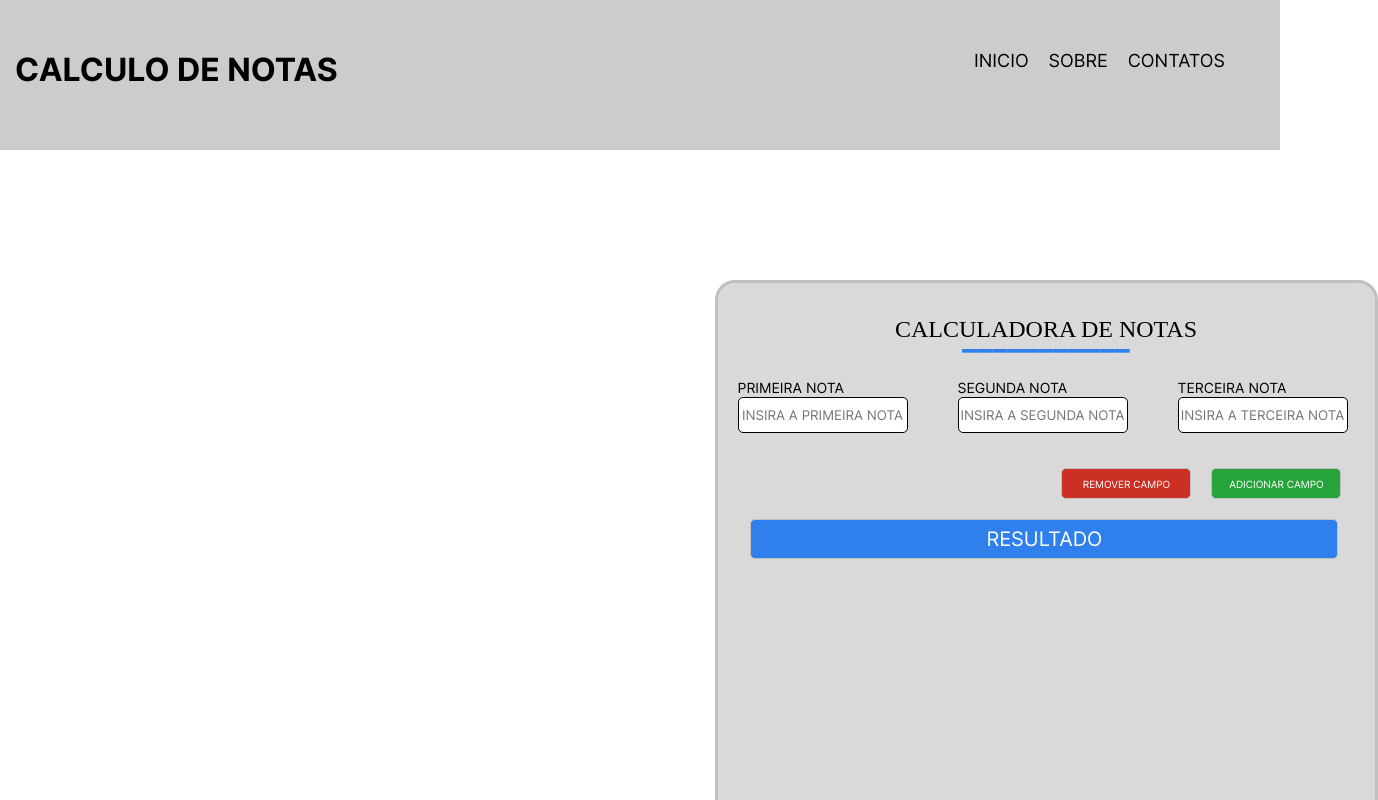
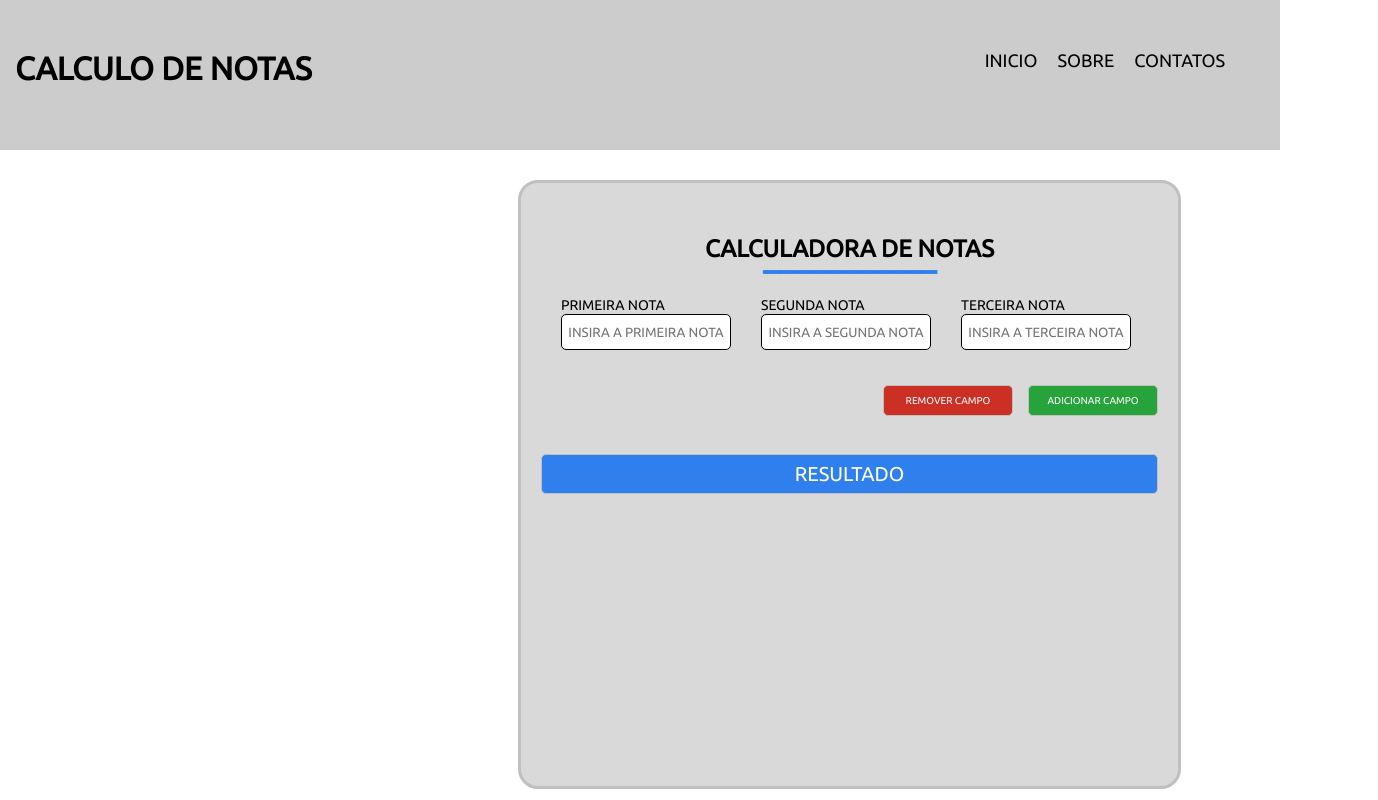
Before and after one commit to TecnoSystemEJ/calculodenotas, a React (Create React App) app: page / in a window 1280 px wide. Shown: the top 800 px of the page, 1378 px wide, since content can reach past the window. Built offline with nearby package versions, Linux system fonts and the light colour scheme.

Commit message:
Boas práticas

```diff
--- a/src/Components/Calculator/FormCalculator/index.jsx
+++ b/src/Components/Calculator/FormCalculator/index.jsx
@@ -1,4 +1,5 @@
 import { useState } from "react";
+
 import "./styles.css";
 
 const titleInputs = [
@@ -69,7 +70,7 @@ function FormCalculator({ onResult }) {
             </div>
           ))}
         </div>
-        <div className="groupButton"></div>
+        <div className="groupButton">
           <button
             id="b_remover"
             className="button"
@@ -87,6 +88,8 @@ function FormCalculator({ onResult }) {
           >
             Adicionar Campo
           </button>
+        </div>
+
         <br />
         <button id="b_resul" className="button" type="submit">
           Resultado
--- a/src/Components/Calculator/FormCalculator/styles.css
+++ b/src/Components/Calculator/FormCalculator/styles.css
@@ -12,9 +12,7 @@
 } Nao faz diferença? */
 
 #titulo {
-  font-family: "Ubuntu";
-  font-style: normal;
-  font-weight: 400;
+  font-family: Ubuntu;
   font-size: 24px;
   line-height: 28px;
   align-items: center;
@@ -34,20 +32,19 @@
   border-radius: 20px;
   width: 663px;
   height: 609px;
-  margin-top: 169px;
-  margin-left: 812px;
   background-color: #d9d9d9;
+  padding: 20px;
 }
 
 .groupInput {
   display: flex;
   padding: 20px;
-  gap: 20px 50px;
+  gap: 20px 30px;
   flex-wrap: wrap;
 }
 
 #tituloInput {
-  font-family: "Inter";
+  font-family: Inter;
   font-style: normal;
   font-weight: 400;
   font-size: 14px;
@@ -55,6 +52,7 @@
 }
 
 .inputNotas {
+  padding: 2px 5px;
   text-transform: uppercase;
   text-align: center;
   display: block;
@@ -63,12 +61,18 @@
   border: 1px solid black;
   border-radius: 5px;
   background-color: white;
-  transition: 0.5s;
+  transition: background-color 0.5s;
 }
 
 .inputNotas:focus {
   background-color: rgb(230, 230, 230);
-  transition: 0.5s;
+}
+
+.groupButton {
+  display: flex;
+  justify-content: flex-end;
+  width: 100%;
+  gap: 15px;
 }
 
 .button {
@@ -80,13 +84,12 @@
   width: 130px;
   height: 31px;
   color: white;
-  margin-right: 20px;
   border: 1px solid #c0c0c0;
   border-radius: 5px;
   margin-top: 15px;
   text-align: center;
-  opacity: 1;
-  transition: 0.5s;
+  transition: opacity 0.5s;
+  cursor: pointer;
 }
 
 .button:hover {
@@ -100,16 +103,12 @@
 
 #b_remover {
   background-color: #cc2f24;
-  margin-left: 52.35%;
 }
 
 #b_resul {
-  position: relative;
-  width: 588px;
+  width: 100%;
   height: 40px;
   background-color: #2f80ed;
-  margin-left: 5%;
-  margin-right: 5%;
   font-size: 20px;
   line-height: 24px;
   margin-top: 20px;
--- a/src/Components/Container/index.jsx
+++ b/src/Components/Container/index.jsx
@@ -4,8 +4,10 @@ import "./styles.css";
 function Container() {
   return (
     <div className="container">
-      <div className="img" />
-      <Calculator />
+      <div className="left" />
+      <div className="right">
+        <Calculator />
+      </div>
     </div>
   );
 }
--- a/src/Components/Container/styles.css
+++ b/src/Components/Container/styles.css
@@ -1,8 +1,14 @@
 .container {
-  height: calc(100vh - 100px);
+  height: 100vh;
+  width: 100%;
   display: flex;
-  justify-content: center;
-  align-items: center;
-  flex-direction: column;
   padding: 30px;
 }
+
+.left {
+  width: 40%;
+}
+
+.right {
+  width: 60%;
+}
--- a/src/index.css
+++ b/src/index.css
@@ -2,9 +2,14 @@
   margin: 0;
   padding: 0;
   box-sizing: border-box;
-  font-family: Inter;
+  font-family: Inter, Ubuntu;
 }
 @font-face {
   font-family: Inter;
-  src: url(./Assets/Fonts/Inter-VariableFont_slnt\,wght.ttf);
+  src: url(./Assets/Fonts/Ubuntu-Regular.ttf);
 }
+
+@font-face {
+  font-family: Ubuntu;
+  src: url(./Assets/Fonts/Ubuntu-Regular.ttf);
+}
```
Also changed, not shown: src/Assets/Fonts/Ubuntu-Regular.ttf (added). Lines whose indentation alone changed are shown as unchanged.
